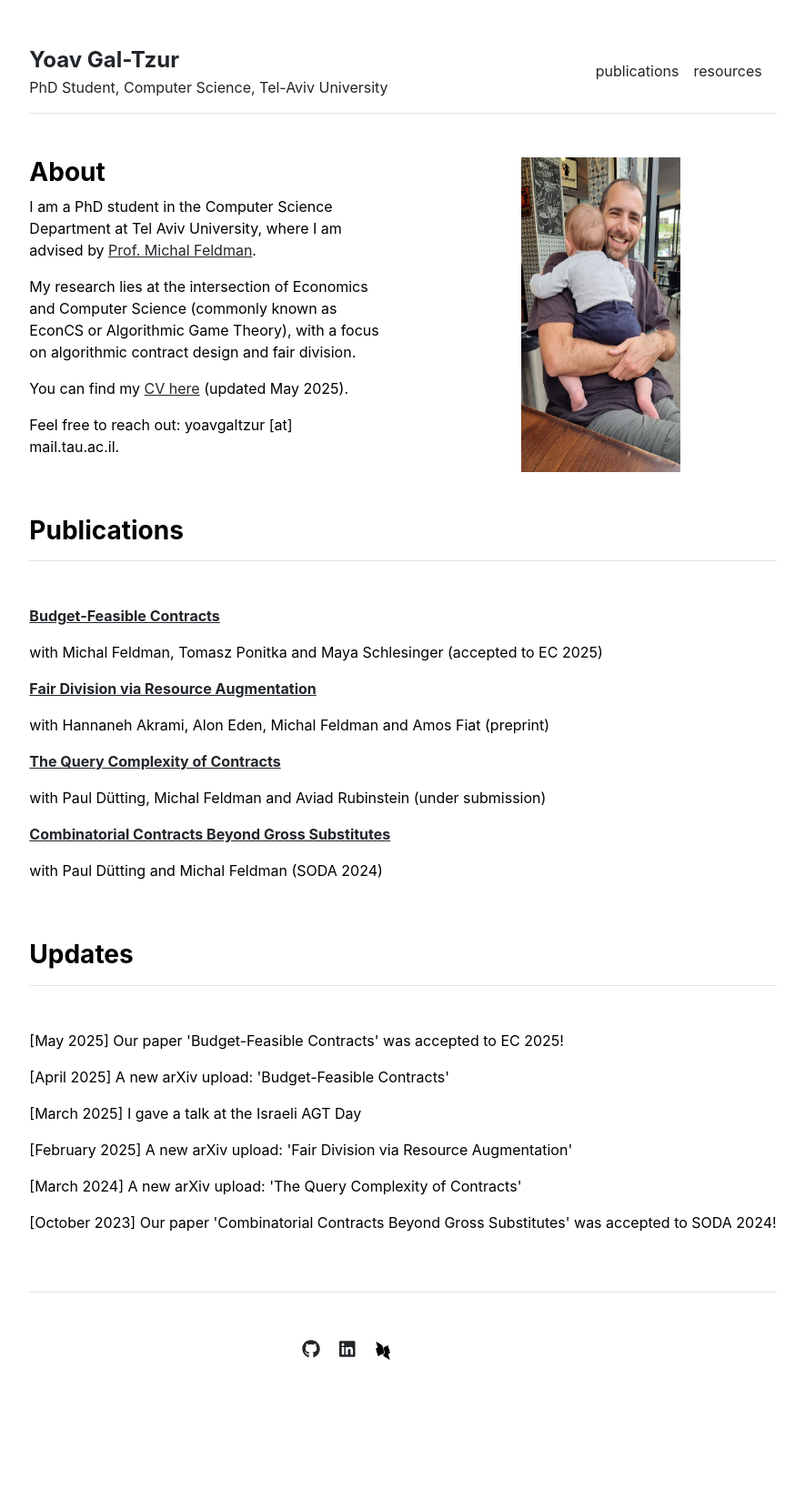
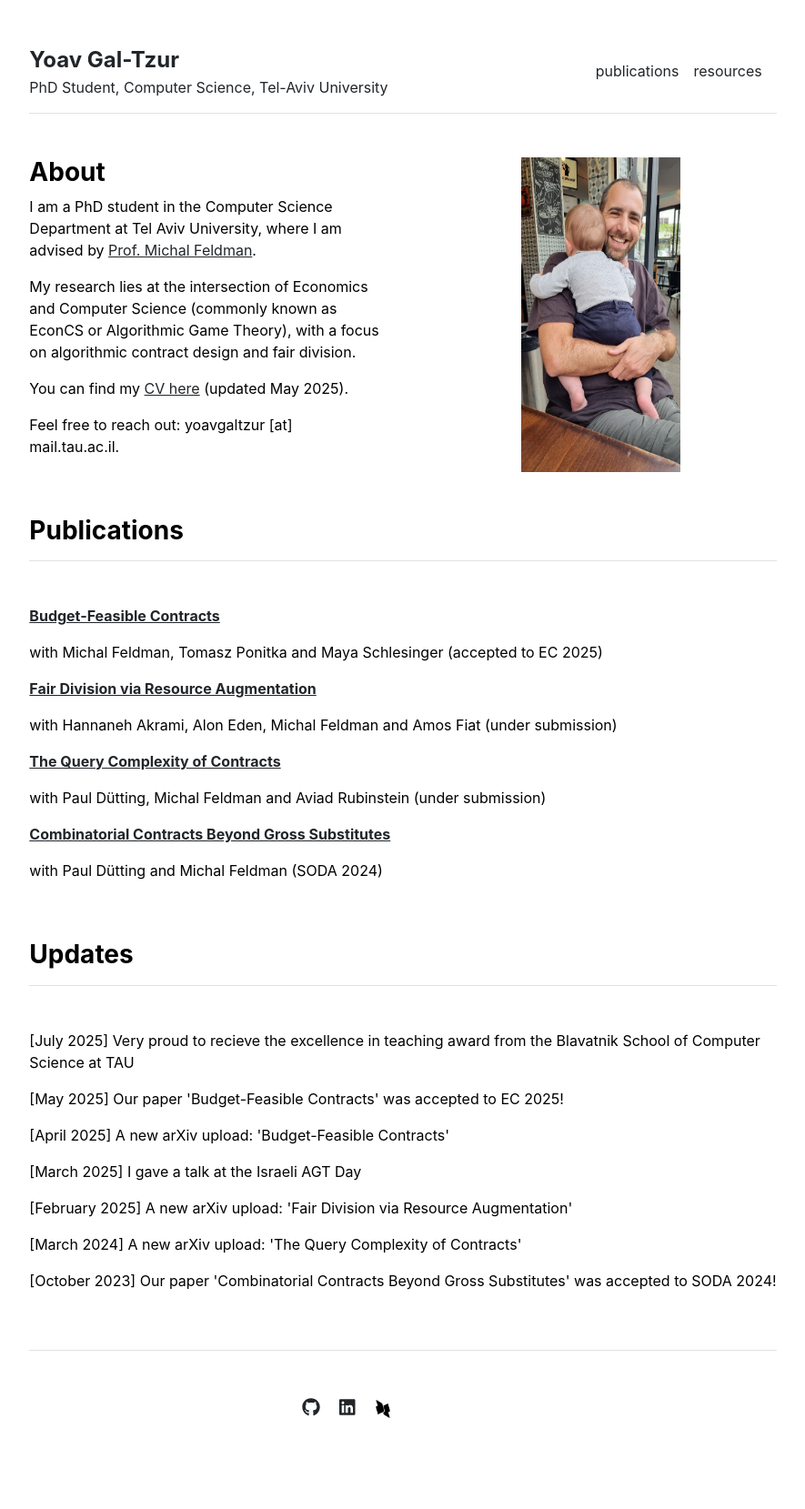
Before and after one commit to yoavGaltzur/yoavGaltzur.github.io, a Jekyll site: the page built from index.md, in a window 1280 px wide. Shown: the whole page at 91% size, without its empty margins (197-1082 px from the left). Built offline with Jekyll 4.4.1, drawn with Linux system fonts in a browser that asks for light colours; before the commit the page ends 1595 px from its top, so only the background shows below that.

Commit message:
Update settings.yml
teaching award

```diff
--- a/_data/settings.yml
+++ b/_data/settings.yml
@@ -17,11 +17,12 @@ talks:
 
 publications:
 - {name: "Budget-Feasible Contracts", url: "https://arxiv.org/abs/2504.01773", coauthors: "Michal Feldman, Tomasz Ponitka and Maya Schlesinger", venue: "accepted to EC 2025"}
-- {name: "Fair Division via Resource Augmentation", url: "https://arxiv.org/abs/2502.09377", coauthors: "Hannaneh Akrami, Alon Eden, Michal Feldman and Amos Fiat", venue: "preprint"}
+- {name: "Fair Division via Resource Augmentation", url: "https://arxiv.org/abs/2502.09377", coauthors: "Hannaneh Akrami, Alon Eden, Michal Feldman and Amos Fiat", venue: "under submission"}
 - {name: "The Query Complexity of Contracts", url: "https://arxiv.org/abs/2403.09794", coauthors: "Paul Dütting, Michal Feldman and Aviad Rubinstein", venue: "under submission"}
 - {name: "Combinatorial Contracts Beyond Gross Substitutes", url: "https://arxiv.org/abs/2309.10766", coauthors: "Paul Dütting and Michal Feldman", venue: "SODA 2024"}
 
 updates:
+- {content: "Very proud to recieve the excellence in teaching award from the Blavatnik School of Computer Science at TAU", date: "July 2025"}
 - {content: "Our paper 'Budget-Feasible Contracts' was accepted to EC 2025!", date: "May 2025"}
 - {content: "A new arXiv upload: 'Budget-Feasible Contracts'", date: "April 2025"}
 - {content: "I gave a talk at the Israeli AGT Day", date: "March 2025"}
```
